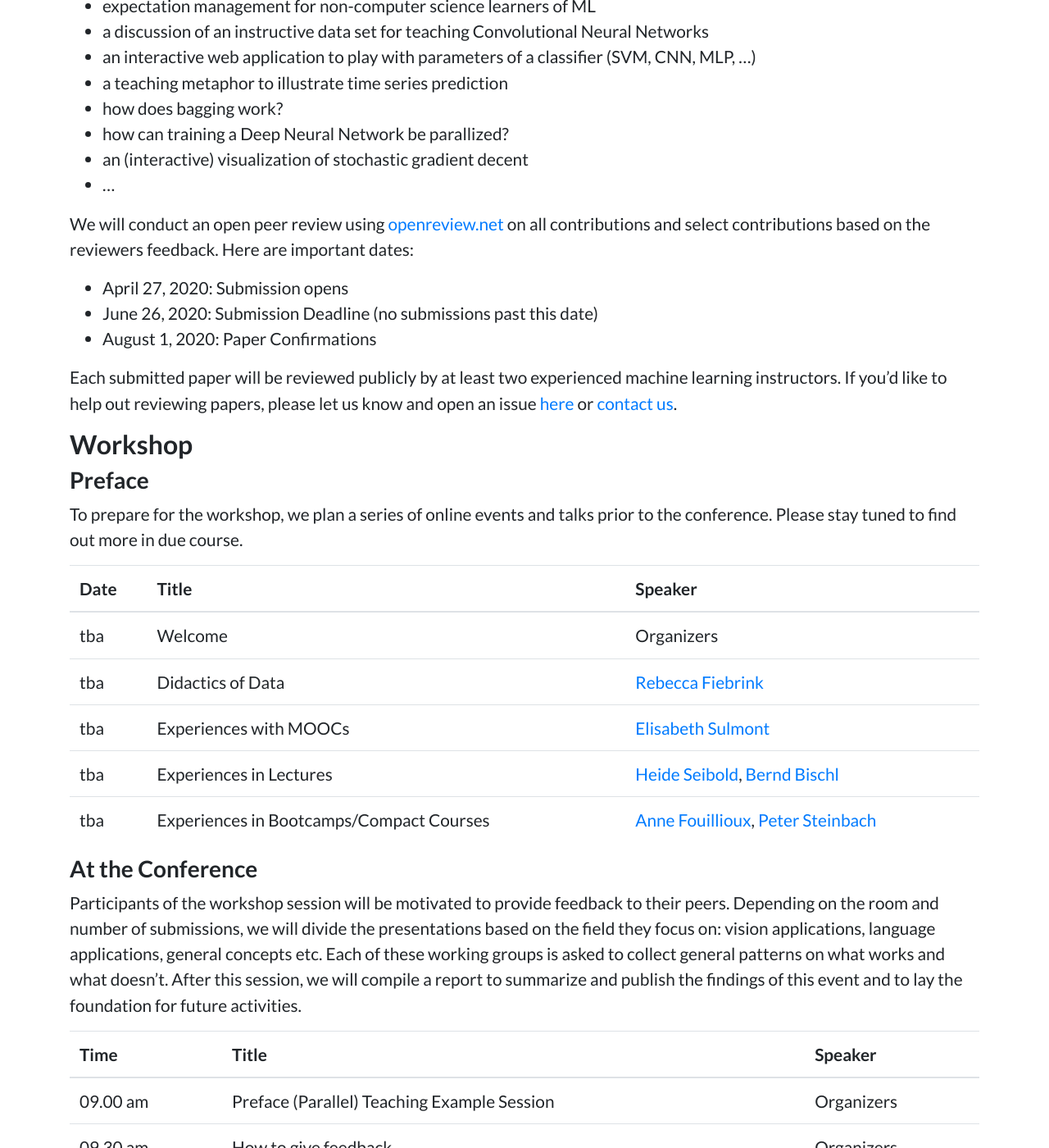
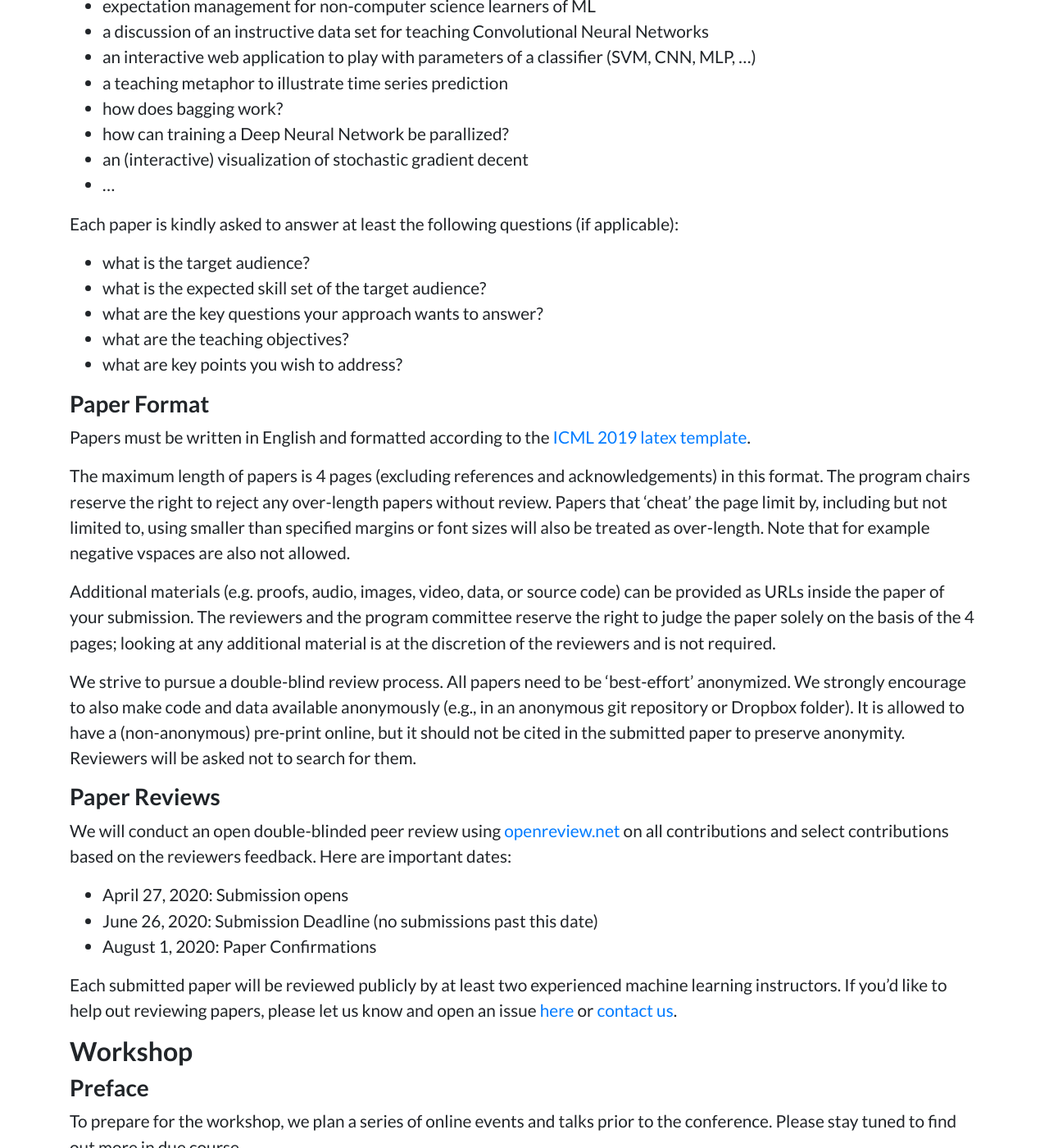
Before and after one commit to teaching-ml/2020, a Jekyll site: the page built from index.md, in a window 1280 px wide and 1400 px high, scrolled down 1867 px. Shown: the whole window at 82% size. Built offline with Jekyll 4.4.1, drawn with Linux system fonts in a browser that asks for light colours.

Commit message:
arbitrary latex template and reviewing guidelines added

```diff
--- a/index.md
+++ b/index.md
@@ -41,15 +41,33 @@ We invite interested parties to submit a mini-paper describing a specific peace
 * an (interactive) visualization of stochastic gradient decent
 * ...
 
-We will conduct an open peer review using [openreview.net](https://openreview.net) on all contributions and select contributions based on the reviewers feedback. Here are important dates:
+Each paper is kindly asked to answer at least the following questions (if applicable):
+
+* what is the target audience?
+* what is the expected skill set of the target audience?
+* what are the key questions your approach wants to answer?
+* what are the teaching objectives?
+* what are key points you wish to address?
+
+### Paper Format
+
+Papers must be written in English and formatted according to the [ICML 2019 latex template](https://www.overleaf.com/latex/templates/icml-2019-submission-template/vkqjjvzjvhdc).
+
+The maximum length of papers is 4 pages (excluding references and acknowledgements) in this format. The program chairs reserve the right to reject any over-length papers without review. Papers that ‘cheat’ the page limit by, including but not limited to, using smaller than specified margins or font sizes will also be treated as over-length. Note that for example negative vspaces are also not allowed.
+
+Additional materials (e.g. proofs, audio, images, video, data, or source code) can be provided as URLs inside the paper of your submission. The reviewers and the program committee reserve the right to judge the paper solely on the basis of the 4 pages; looking at any additional material is at the discretion of the reviewers and is not required.
+
+We strive to pursue a double-blind review process. All papers need to be ‘best-effort’ anonymized. We strongly encourage to also make code and data available anonymously (e.g., in an anonymous git repository or Dropbox folder). It is allowed to have a (non-anonymous) pre-print online, but it should not be cited in the submitted paper to preserve anonymity. Reviewers will be asked not to search for them.
+
+### Paper Reviews
+
+We will conduct an open double-blinded peer review using [openreview.net](https://openreview.net) on all contributions and select contributions based on the reviewers feedback. Here are important dates:
 
 - April 27, 2020: Submission opens
 - June 26, 2020: Submission Deadline (no submissions past this date)
 - August 1, 2020: Paper Confirmations
 
 Each submitted paper will be reviewed publicly by at least two experienced machine learning instructors. If you'd like to help out reviewing papers, please let us know and open an issue [here](repo) or [contact us](mailto:p.steinbach@hzdr.de).
-
-
 
 ## Workshop
 
```
